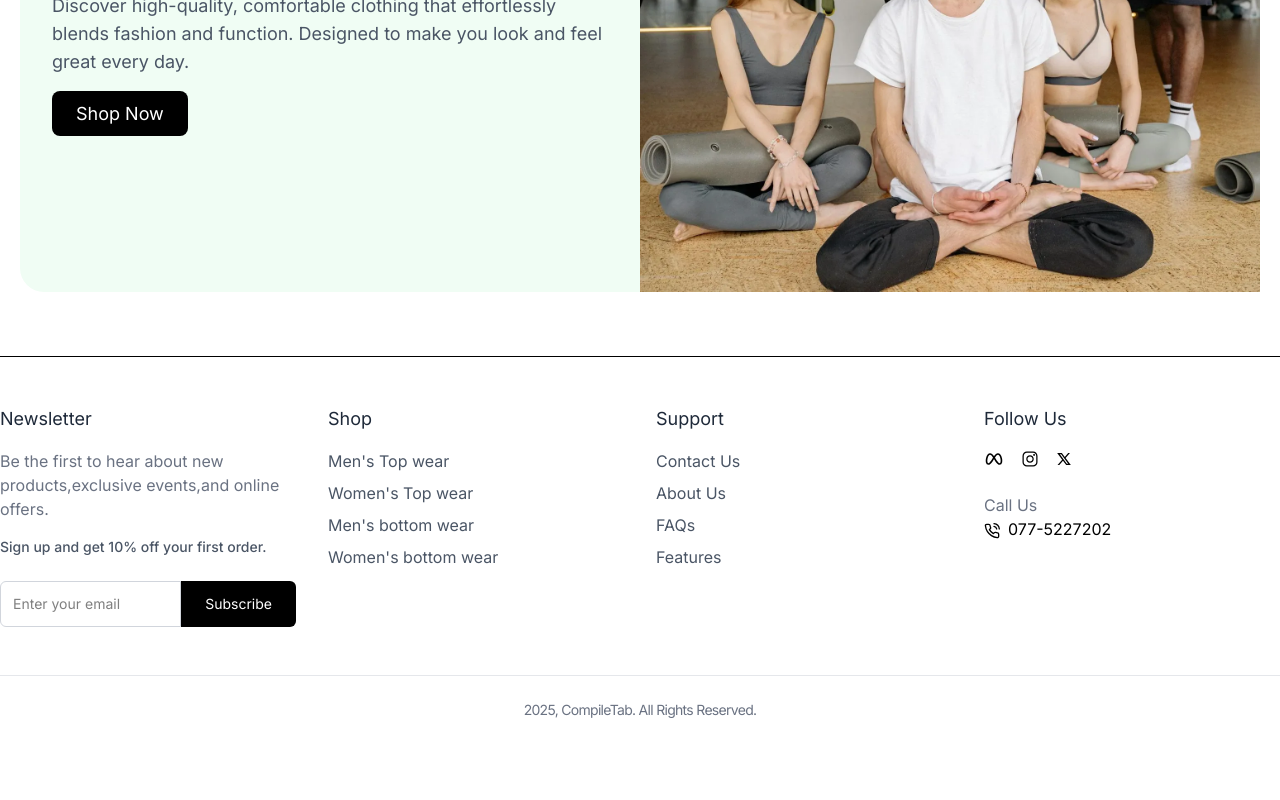
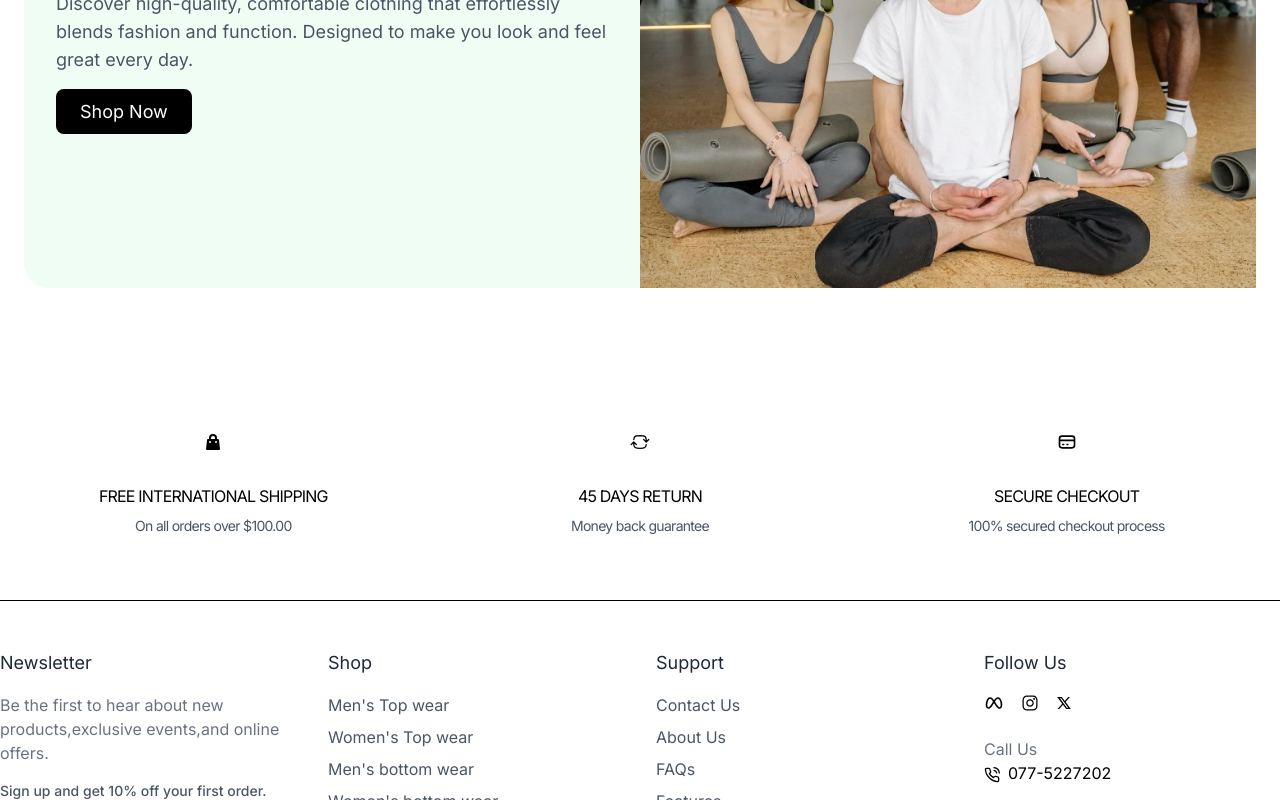
Before and after one commit to Dilsha0412/Rabbit-Ecommerce, a React (Vite) app in the folder frontend/: page / in a window 1280 px wide. Shown: the part 5297-6097 px from the top of the page. Before the commit the page ends 6065 px from the top, so only its background shows below. Built offline with nearby package versions, Linux system fonts and the light colour scheme.

Commit message:
Create FeaturedSection.jsx file

```diff
--- a/frontend/src/components/Products/FeaturedCollection.jsx
+++ b/frontend/src/components/Products/FeaturedCollection.jsx
@@ -3,7 +3,7 @@
 import featured from "../../assets/featured.webp"
 
 const FeaturedCollection = () => {
-  return <section className='py-16 px-0 lg:px-5'>
+  return <section className='py-16 px-0 lg:px-6'>
     <div className='container mx-auto flex flex-col-reverse lg:flex-row items-center bg-green-50
     rounded-3xl'>
 
--- /dev/null
+++ b/frontend/src/components/Products/FeaturedSection.jsx
@@ -0,0 +1,54 @@
+import React from 'react'
+import { HiOutlineCreditCard, HiShoppingBag } from 'react-icons/hi'
+import { HiArrowPathRoundedSquare } from 'react-icons/hi2';
+
+const FeaturedSection = () => {
+  return <section className='py-16 px-4 bg-white'>
+    <div className='container mx-auto grid grid-cols-1 md:grid-cols-3 gap-8 text-center'>
+
+        {/*Feature 1*/}
+
+        <div className='flex flex-col items-center'>
+            <div className='p-4 rounded-full mb-4'>
+                <HiShoppingBag className='text-xl'/>
+            </div>
+            <h4 className='tracking-tighter mb-2'>
+                FREE INTERNATIONAL SHIPPING
+            </h4>
+            <p className='text-gray-600 text-sm tracking-tighter'>
+                On all orders over $100.00
+            </p>
+        </div>
+
+       {/*Feature 2*/}
+
+         <div className='flex flex-col items-center'>
+            <div className='p-4 rounded-full mb-4'>
+                <HiArrowPathRoundedSquare className='text-xl'/>
+            </div>
+            <h4 className='tracking-tighter mb-2'>
+                45 DAYS RETURN
+            </h4>
+            <p className='text-gray-600 text-sm tracking-tighter'>
+                Money back guarantee
+            </p>
+        </div>
+
+        {/*Feature 3*/}
+
+         <div className='flex flex-col items-center'>
+            <div className='p-4 rounded-full mb-4'>
+                <HiOutlineCreditCard className='text-xl'/>
+            </div>
+            <h4 className='tracking-tighter mb-2'>
+                SECURE CHECKOUT
+            </h4>
+            <p className='text-gray-600 text-sm tracking-tighter'>
+                100% secured checkout process
+            </p>
+        </div>
+    </div>
+  </section>
+}
+
+export default FeaturedSection;
--- a/frontend/src/pages/Home.jsx
+++ b/frontend/src/pages/Home.jsx
@@ -5,6 +5,7 @@
 import ProductDetails from '../components/Products/ProductDetails'
 import ProductGrid from '../components/Products/ProductGrid'
 import FeaturedCollection from '../components/Products/FeaturedCollection'
+import FeaturedSection from '../components/Products/FeaturedSection'
 
 const placeholderProducts=[
   {
@@ -75,6 +76,7 @@
       <ProductGrid products={placeholderProducts}/>
     </div>
     <FeaturedCollection/>
+    <FeaturedSection/>
     </div>
   )
 }
```
